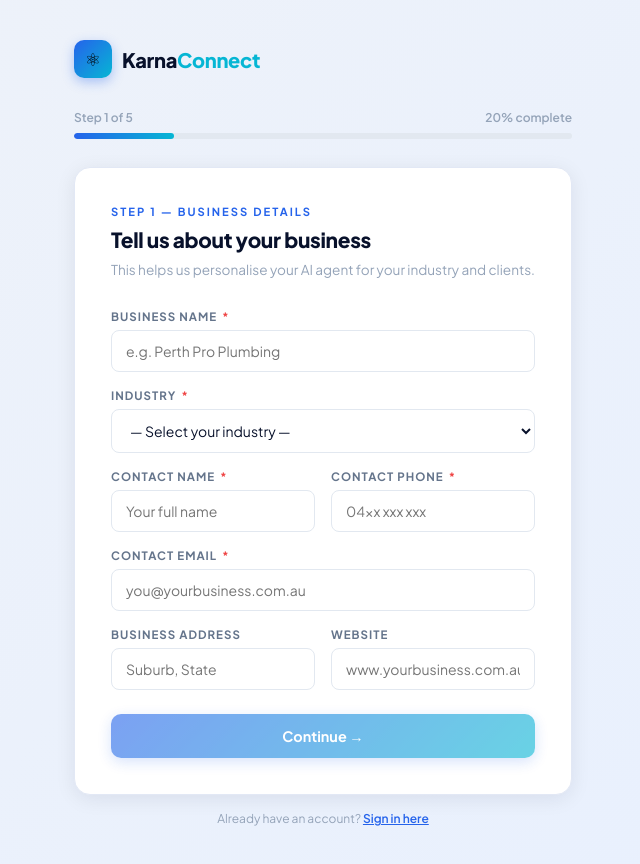
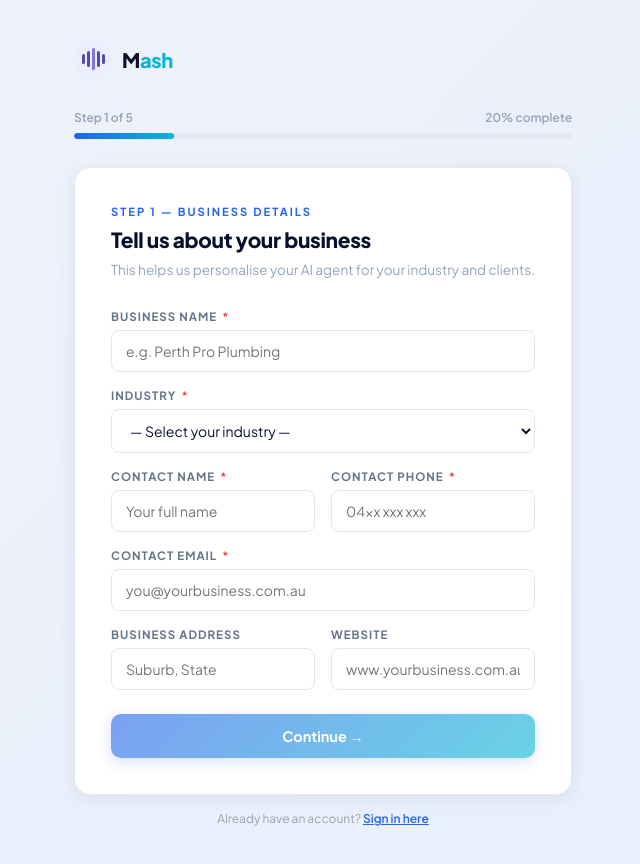
Before and after one commit to KarnaConnect/karnaconnect-dashboard, a Next.js app: page /onboarding in a window 1280 px wide. Shown: the whole page, without its empty margins (317-957 px from the left). Built offline with nearby package versions, Linux system fonts and the light colour scheme.

Commit message:
Update onboarding.js

```diff
--- a/pages/onboarding.js
+++ b/pages/onboarding.js
@@ -146,9 +146,16 @@ export default function Onboarding() {
       `}</style>
 
       <div className="wrap">
-        <div className="logo-row">
-          <div className="logo-atom">⚛</div>
-          <div className="logo-text">Karna<span>Connect</span></div>
+       <div className="logo-row">
+          <svg width="38" height="38" viewBox="0 0 38 38" style={{flexShrink:0}}>
+            <circle cx="19" cy="19" r="19" fill="#EEEDFE"/>
+            <rect x="8" y="14" width="3" height="10" rx="1.5" fill="#534AB7"/>
+            <rect x="13" y="11" width="3" height="16" rx="1.5" fill="#534AB7"/>
+            <rect x="18" y="8" width="3" height="22" rx="1.5" fill="#7F77DD"/>
+            <rect x="23" y="11" width="3" height="16" rx="1.5" fill="#534AB7"/>
+            <rect x="28" y="14" width="3" height="10" rx="1.5" fill="#534AB7"/>
+          </svg>
+          <div className="logo-text">M<span>ash</span></div>
         </div>
 
         {!submitted && (
```
